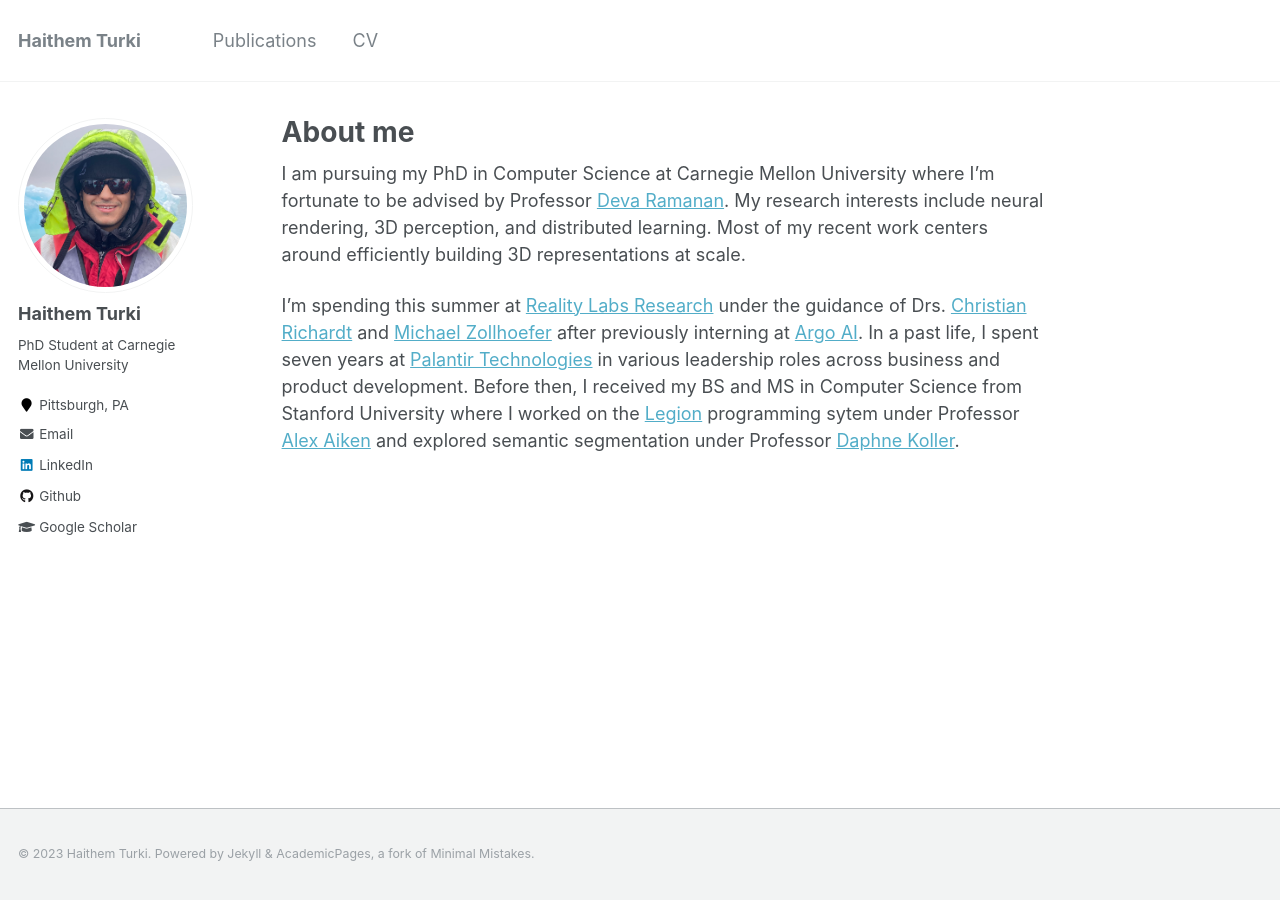
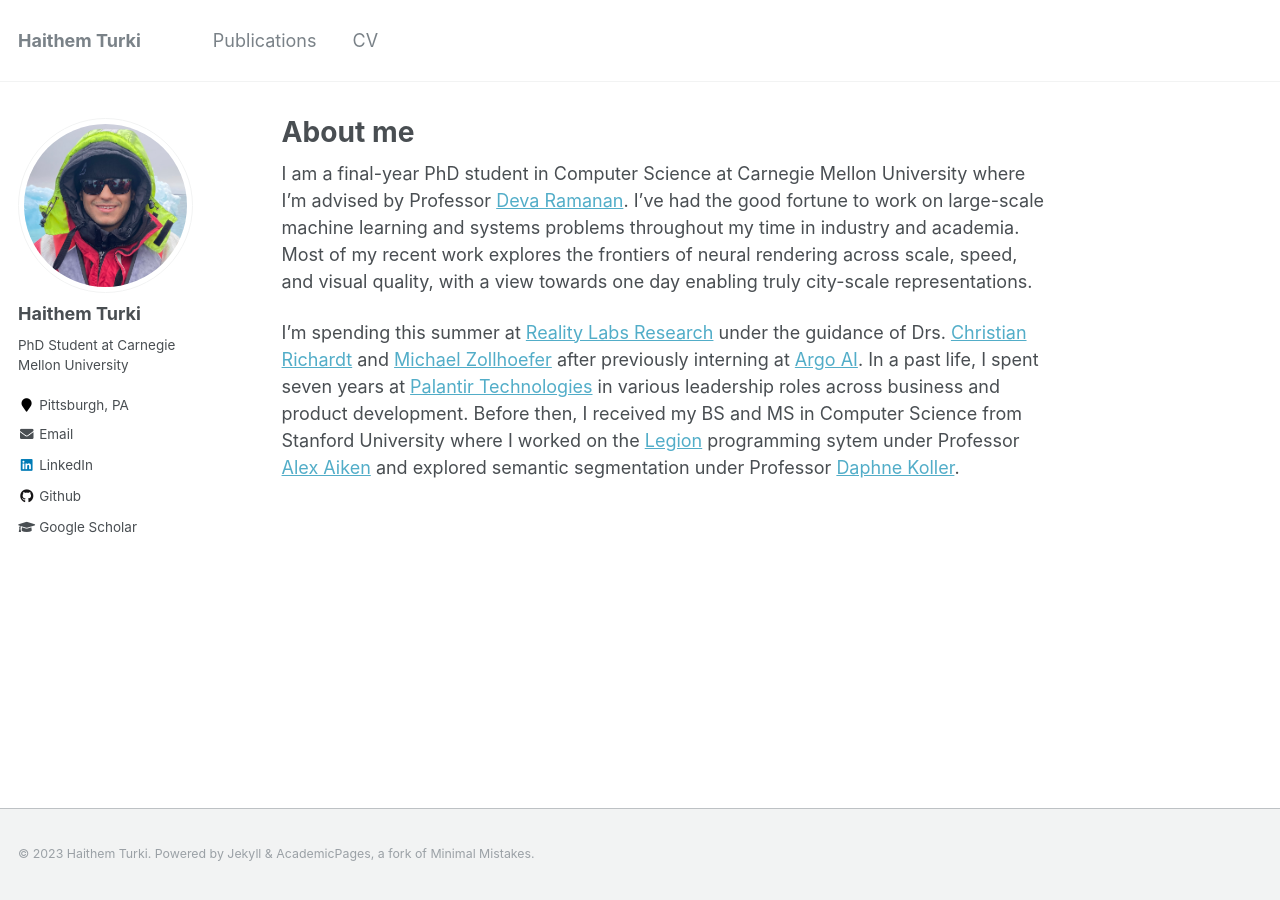
Before and after one commit to hturki/hturki.github.io, a Jekyll site: the page built from _pages/about.md, in a window 1280 px wide. Built offline with Jekyll 4.4.1, drawn with Linux system fonts in a browser that asks for light colours.

```diff
--- a/_pages/about.md
+++ b/_pages/about.md
@@ -8,6 +8,6 @@ redirect_from:
   - /about.html
 ---
 
-I am pursuing my PhD in Computer Science at Carnegie Mellon University where I'm fortunate to be advised by Professor [Deva Ramanan](http://www.cs.cmu.edu/~deva/). My research interests include neural rendering, 3D perception, and distributed learning. Most of my recent work centers around efficiently building 3D representations at scale.
+I am a final-year PhD student in Computer Science at Carnegie Mellon University where I'm advised by Professor [Deva Ramanan](http://www.cs.cmu.edu/~deva/). I've had the good fortune to work on large-scale machine learning and systems problems throughout my time in industry and academia. Most of my recent work explores the frontiers of neural rendering across scale, speed, and visual quality, with a view towards one day enabling truly city-scale representations.
 
 I'm spending this summer at [Reality Labs Research](https://about.meta.com/realitylabs/) under the guidance of Drs. [Christian Richardt](https://richardt.name/) and [Michael Zollhoefer](https://zollhoefer.com/) after previously interning at [Argo AI](https://www.argo.ai/). In a past life, I spent seven years at [Palantir Technologies](https://www.palantir.com/) in various leadership roles across business and product development. Before then, I received my BS and MS in Computer Science from Stanford University where I worked on the [Legion](https://legion.stanford.edu/) programming sytem under Professor [Alex Aiken](http://theory.stanford.edu/~aiken/) and explored semantic segmentation under Professor [Daphne Koller](https://ai.stanford.edu/~koller/).
```
Also changed, not shown: _publications/2022-11-18-suds.md (+1 -1 lines), _publications/2023-10-02-scout.md (added, +8 -0 lines), images/scout.png (added), 1 other file.
